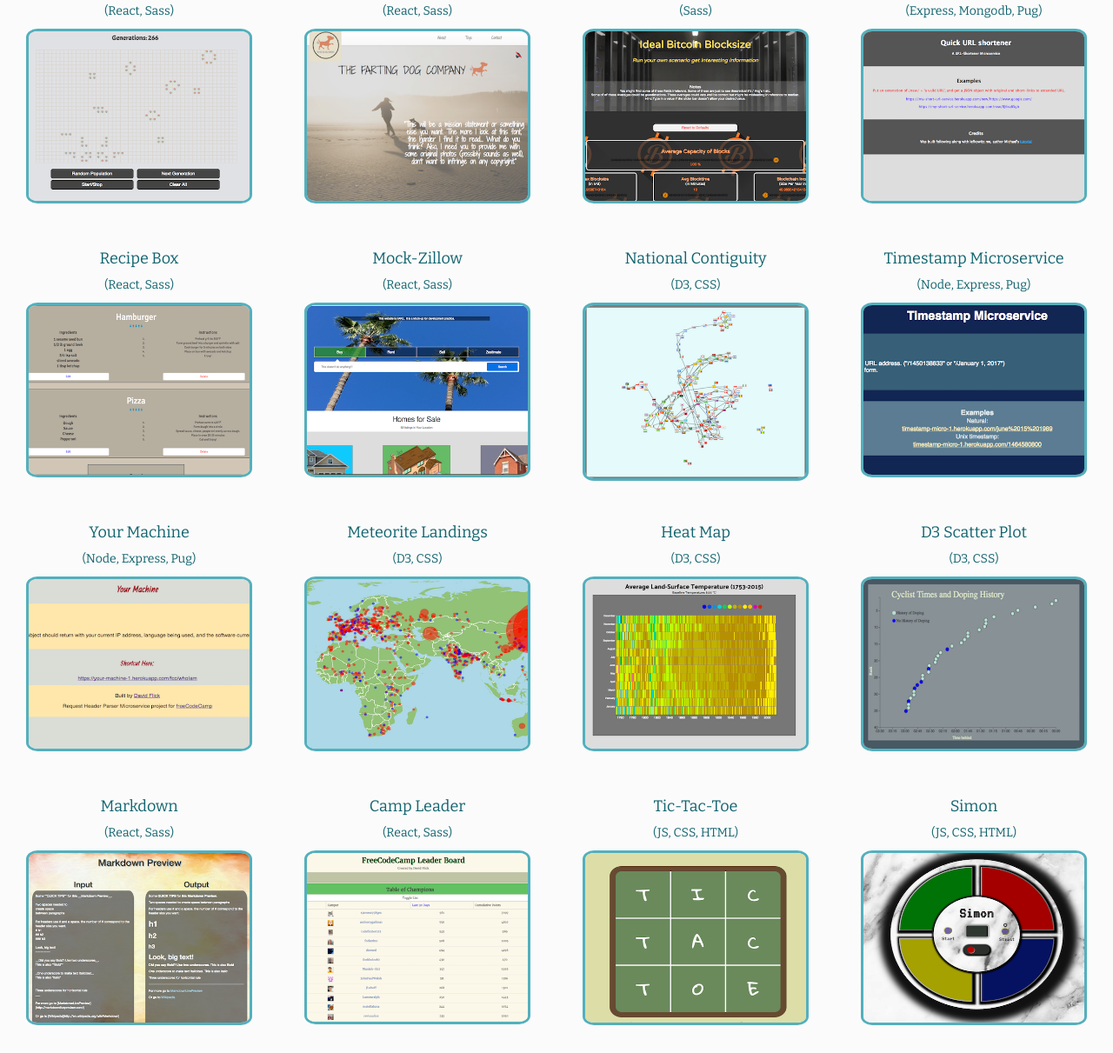
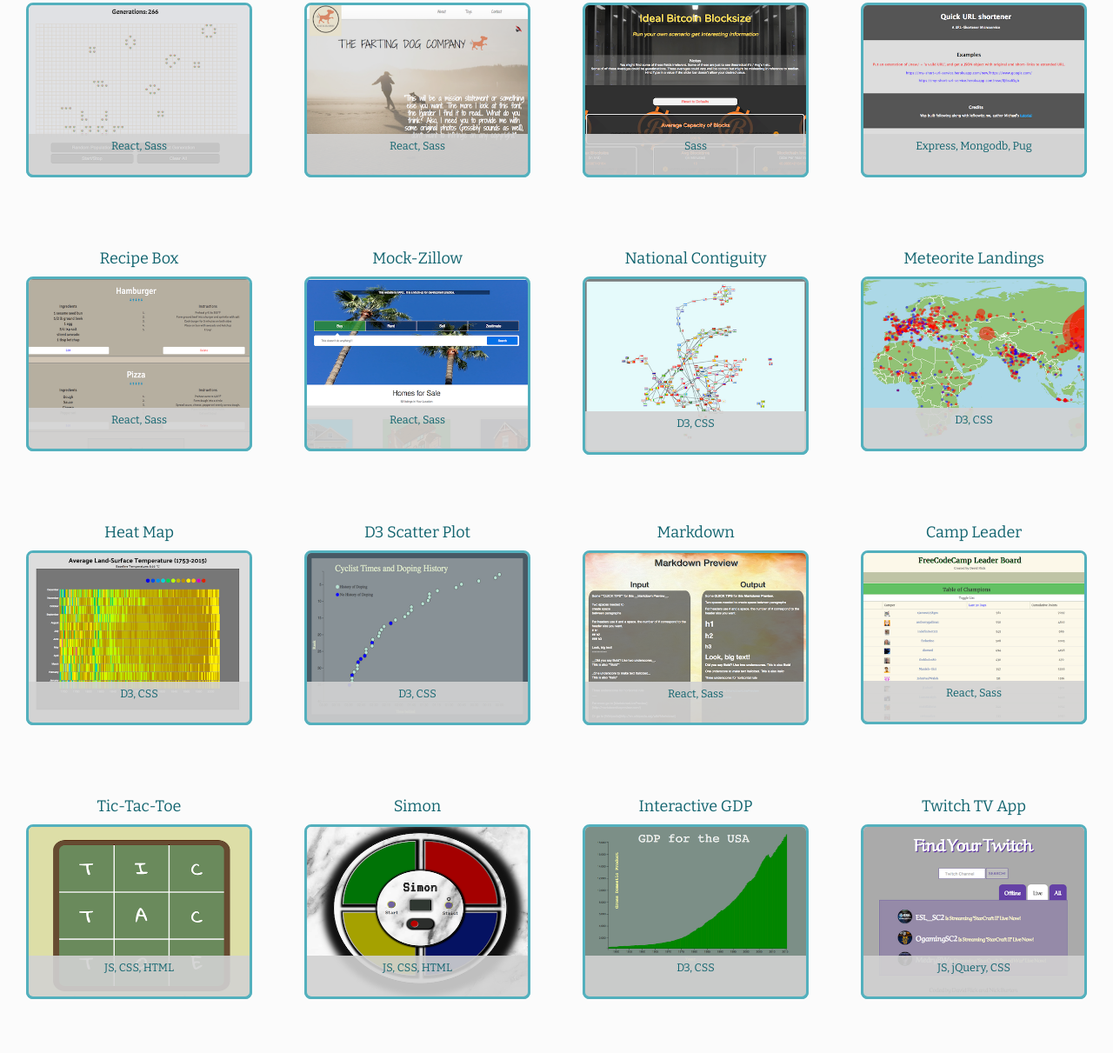
Before and after one commit to davemflick/Portfolio, a React app: page / in a window 1280 px wide. Shown: the part 1693-2904 px from the top of the page at 87% size. Built offline with nearby package versions, Linux system fonts and the light colour scheme.

Commit message:
re-styled projects and deleted a couple from list

```diff
--- a/app/components/Projects.js
+++ b/app/components/Projects.js
@@ -1,8 +1,5 @@
 import React from 'react';
 import ReactDOM, { react } from 'react-dom';
-
-
-
 
 export default class Projects extends React.Component {
 	constructor(props) {
@@ -10,95 +7,87 @@ export default class Projects extends React.Component {
 			this.state = {
 				projects: [
 					{name: "Voting App",
-					 used: "(Express, Mongodb, React)",
+					 used: "Express, Mongodb, React, Node, PassportJS",
 					 link: "https://time-to-vote.herokuapp.com/",
 					 image: "./app/styles/images/votingApp.png",},
 					 {name: "Golf Brands",
-					 used: "(Express, Mongodb, PassportJS)",
+					 used: "Express, Mongodb, Mongoose, PassportJS",
 					 link: "https://golfbrandboard.herokuapp.com/",
 					 image: "./app/styles/images/golfBrands.png",},
 					{name: "Protect the Yard",
-					 used: "(React, Sass)",
+					 used: "React, Sass",
 					 link: "https://davemflick.github.io/Dungeon-Crawler/dist/index.html",
 					 image: "./app/styles/images/Dungeon.png",},
 					 {name: "Image Search",
-					 used: "(Express, Mongodb, Mongoose)",
+					 used: "Express, Mongodb, Mongoose",
 					 link: "https://image-srch-fcc.herokuapp.com/",
 					 image: "./app/styles/images/imageSearch.png",},
 					{name: "Conway's Game of Life",
-					 used: "(React, Sass)",
+					 used: "React, Sass",
 					 link: "https://davemflick.github.io/Game-of-Life/dist/index.html",
 					 image: "./app/styles/images/conway.png",},
 					 {name: "Farting Dog Company",
-					 used: "(React, Sass)",
+					 used: "React, Sass",
 					 link: "https://davemflick.github.io/The-Farting-Dog-Company/index.html",
 					 image: "./app/styles/images/fartingDog.png",},
 					 {name: "Open Source Contribution",
-					 used: "(Sass)",
+					 used: "Sass",
 					 link: "https://davemflick.github.io/idealblocksize/index.html",
 					 image: "./app/styles/images/bitcoin.png",},
 					{name: "URL-Shortener",
-					 used: "(Express, Mongodb, Pug)",
+					 used: "Express, Mongodb, Pug",
 					 link: "https://my-short-url-service.herokuapp.com/",
 					 image: "./app/styles/images/urlShort.png",},
 					{name: "Recipe Box",
-					 used: "(React, Sass)",
+					 used: "React, Sass",
 					 link: "https://davemflick.github.io/recipe-box/dist/index.html",
 					 image: "./app/styles/images/recipes.png",},
 					 {name: "Mock-Zillow",
-					 used: "(React, Sass)",
+					 used: "React, Sass",
 					 link: "https://davemflick.github.io/Zillow/dist/",
 					 image: "./app/styles/images/zillow.png",},
 					 {name: "National Contiguity",
-					 used: "(D3, CSS)",
+					 used: "D3, CSS",
 					 link: "https://davemflick.github.io/Force-Directed-Graph/",
 					 image: "./app/styles/images/forcegraph.png",},
-					 {name: "Timestamp Microservice",
-					 used: "(Node, Express, Pug)",
-					 link: "https://timestamp-micro-1.herokuapp.com/",
-					 image: "./app/styles/images/timestamp.png",},
-					 {name: "Your Machine",
-					 used: "(Node, Express, Pug)",
-					 link: "https://your-machine-1.herokuapp.com/",
-					 image: "./app/styles/images/yourmachine.png",},
 					 {name: "Meteorite Landings",
-					 used: "(D3, CSS)",
+					 used: "D3, CSS",
 					 link: "https://davemflick.github.io/Global-Meteorite-Strikes/",
 					 image: "./app/styles/images/meteorite.png",},
 					{name: "Heat Map",
-					 used: "(D3, CSS)",
+					 used: "D3, CSS",
 					 link: "https://davemflick.github.io/Heat-Map/",
 					 image: "./app/styles/images/heatmap.png",},
 					{name: "D3 Scatter Plot",
-					 used: "(D3, CSS)",
+					 used: "D3, CSS",
 					 link: "https://davemflick.github.io/Scatterplot-of-Cyclist/",
 					 image: "./app/styles/images/scatterplot.png",},
 					{name: "Markdown",
-					 used: "(React, Sass)",
+					 used: "React, Sass",
 					 link: "https://davemflick.github.io/markdown-previewer/dist/index.html",
 					 image: "./app/styles/images/markdown.png",},
 					{name: "Camp Leader",
-					 used: "(React, Sass)",
+					 used: "React, Sass",
 					 link: "https://davemflick.github.io/camp-leader/dist/index.html",
 					 image: "./app/styles/images/campleader.png",},
 					{name: "Tic-Tac-Toe",
-					 used: "(JS, CSS, HTML)",
+					 used: "JS, CSS, HTML",
 					 link: "https://davemflick.github.io/TicTacToe/index.html",
 					 image: "./app/styles/images/tictactoe.png",},
 					{name: "Simon",
-					 used: "(JS, CSS, HTML)",
+					 used: "JS, CSS, HTML",
 					 link: "https://davemflick.github.io/Simon/index.html",
 					 image: "./app/styles/images/simon.png",},
 					{name: "Interactive GDP",
-					 used: "(D3, CSS)",
+					 used: "D3, CSS",
 					 link: "https://davemflick.github.io/GDP-Bar-Chart/",
 					 image: "./app/styles/images/gdp.png",},
 					{name: "Twitch TV App",
-					 used: "(JS, jQuery, CSS)",
+					 used: "JS, jQuery, CSS",
 					 link: "https://davemflick.github.io/twitchtv/",
 					 image: "./app/styles/images/twitch.png",},
 					{name: "Basic Calculator",
-					 used: "(jQuery, CSS)",
+					 used: "jQuery, CSS",
 					 link: "https://davemflick.github.io/Calculator/",
 					 image: "./app/styles/images/calculator.png",},
 				],
@@ -112,10 +101,12 @@ export default class Projects extends React.Component {
 			projectArr.push(
 				<div className="project" key={i} >
 				<h4>{myProjects[i].name}</h4>
-				<p> {myProjects[i].used}</p>
 				<div className='projLink'>
 					<a href={myProjects[i].link} target="_blank">
 						<img src= {myProjects[i].image} alt={myProjects[i].name}/>
+						<div className='projTechs'>
+							<p> {myProjects[i].used}</p>
+						</div>
 					</a>
 				</div>
 			</div>)
--- a/app/styles/Main.scss
+++ b/app/styles/Main.scss
@@ -233,13 +233,37 @@ body {
 				justify-content: flex-start;
 				flex-direction: column;
 				align-items: center;
+				margin-bottom: 50px;
 				img {
 					max-width: 260px;
 					max-height: 260px;
 					border: 3px solid $brightBlue;
-					border-radius: 5%;
-					margin-bottom: 50px;
+					border-radius: 8px;
 				}
+				.projTechs{
+					max-width: 260px;
+					height: 50px;
+					border-right: 3px solid $brightBlue;
+					border-left: 3px solid $brightBlue;
+					border-bottom: 3px solid $brightBlue;
+					padding-top: 5px;
+					border-bottom-left-radius: 8px;
+					border-bottom-right-radius: 8px;
+					position: relative;
+					bottom: 50px;
+					right: 0;
+					z-index: 100;
+					background-color: rgba(210,210,210,0.9);
+					font-size: 0.9em;
+					color: $darkblue;
+				}
+				.projTechs:hover {
+					text-decoration: none;
+				}
+			}
+
+			.projLink a:hover{
+				text-decoration: none;
 			}
 		}
 
```
Also changed, not shown: app/styles/main.css.
